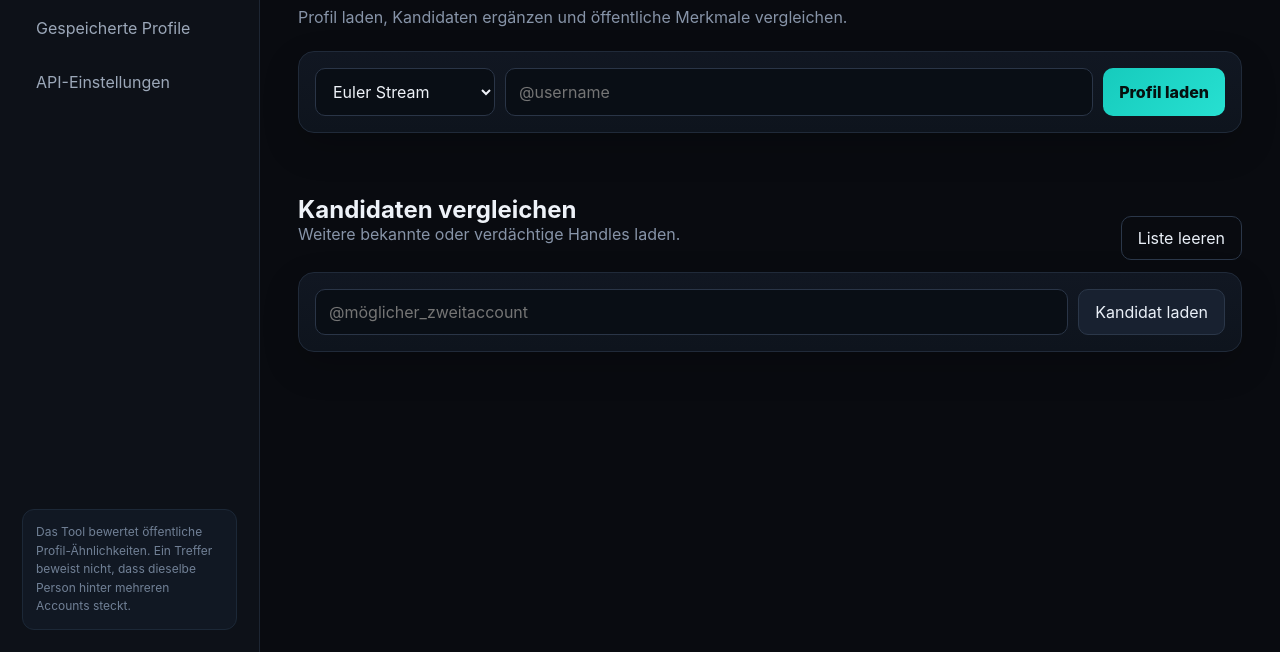
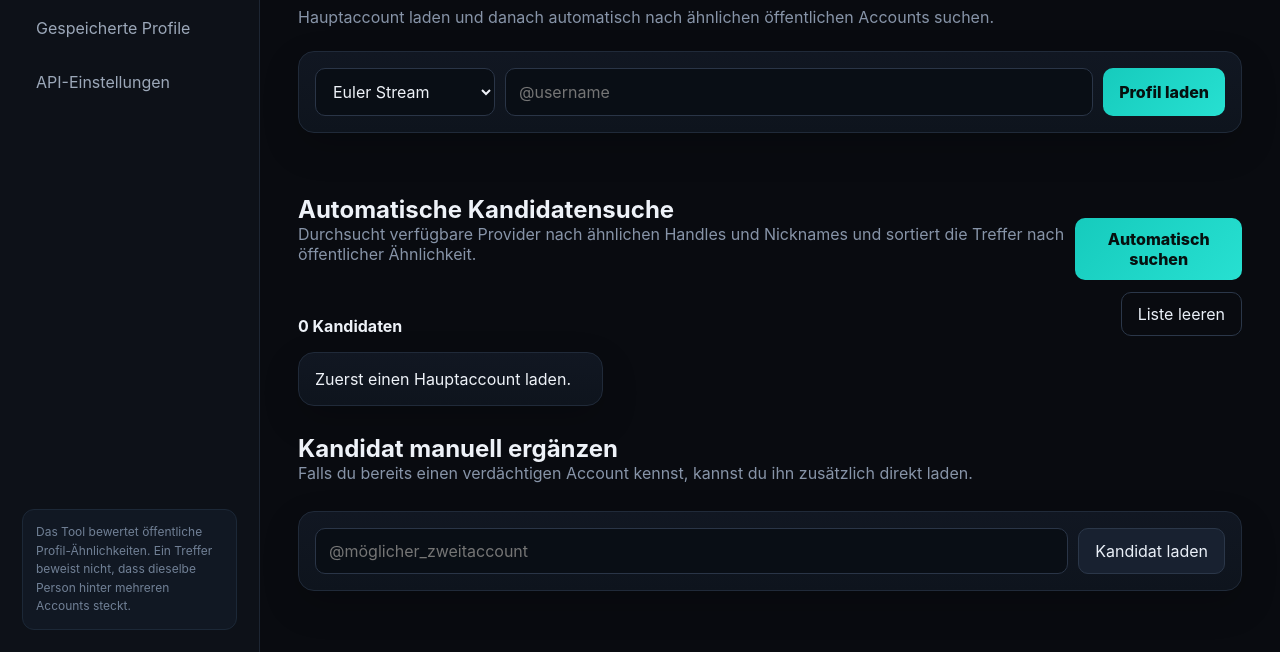
Before and after one commit to dannymeienbrock99-prog/Tiktok-Fake-Acc, an Electron app: page src/renderer/index.html in a window 1280 px wide. Shown: the part 148-800 px from the top of the page. Drawn offline with Linux system fonts and the light colour scheme.

Commit message:
Add automatic account discovery controls

```diff
--- a/src/renderer/index.html
+++ b/src/renderer/index.html
@@ -21,7 +21,7 @@
 
     <main class="content">
       <section id="search" class="view active">
-        <header><p class="eyebrow">ACCOUNT ANALYZER</p><h1>Mögliche zusammengehörige TikTok-Accounts prüfen</h1><p>Profil laden, Kandidaten ergänzen und öffentliche Merkmale vergleichen.</p></header>
+        <header><p class="eyebrow">ACCOUNT ANALYZER</p><h1>Mögliche zusammengehörige TikTok-Accounts prüfen</h1><p>Hauptaccount laden und danach automatisch nach ähnlichen öffentlichen Accounts suchen.</p></header>
         <div class="searchbar card">
           <select id="provider"><option value="euler">Euler Stream</option><option value="tikapi">TikAPI</option><option value="custom">Custom Provider</option></select>
           <input id="handle" placeholder="@username" autocomplete="off" />
@@ -29,10 +29,19 @@
         </div>
         <div id="status" class="status"></div>
         <div id="sourceProfile"></div>
+
         <section class="candidate-section">
-          <div class="section-head"><div><h2>Kandidaten vergleichen</h2><p>Weitere bekannte oder verdächtige Handles laden.</p></div><button id="clearCandidates" class="ghost">Liste leeren</button></div>
+          <div class="section-head">
+            <div><h2>Automatische Kandidatensuche</h2><p>Durchsucht verfügbare Provider nach ähnlichen Handles und Nicknames und sortiert die Treffer nach öffentlicher Ähnlichkeit.</p></div>
+            <button id="autoSearchBtn" class="primary">Automatisch suchen</button>
+          </div>
+          <div class="section-head"><div><strong id="candidateCount">0 Kandidaten</strong></div><button id="clearCandidates" class="ghost">Liste leeren</button></div>
+          <div id="candidateGrid" class="grid"></div>
+        </section>
+
+        <section class="candidate-section">
+          <div class="section-head"><div><h2>Kandidat manuell ergänzen</h2><p>Falls du bereits einen verdächtigen Account kennst, kannst du ihn zusätzlich direkt laden.</p></div></div>
           <div class="candidate-add card"><input id="candidateHandle" placeholder="@möglicher_zweitaccount"/><button id="candidateBtn">Kandidat laden</button></div>
-          <div id="candidateGrid" class="grid"></div>
         </section>
       </section>
 
@@ -44,9 +53,9 @@
       <section id="settings" class="view">
         <header><p class="eyebrow">PROVIDER</p><h1>API-Einstellungen</h1><p>Keys werden nur lokal in der App-Datenbank gespeichert.</p></header>
         <div class="settings-grid">
-          <label class="card"><span>Euler API-Key</span><input id="eulerKey" type="password" placeholder="API-Key"/><small>Für /tiktok/users/{unique_id}/basic</small></label>
+          <label class="card"><span>Euler API-Key</span><input id="eulerKey" type="password" placeholder="API-Key"/><small>Profilabfrage plus Ranking-Katalog-Suche.</small></label>
           <label class="card"><span>Euler Base URL</span><input id="eulerBaseUrl" value="https://api.eulerstream.com"/></label>
-          <label class="card"><span>TikAPI API-Key</span><input id="tikapiKey" type="password" placeholder="API-Key"/><small>Verwendet /public/check?username=...</small></label>
+          <label class="card"><span>TikAPI API-Key</span><input id="tikapiKey" type="password" placeholder="API-Key"/><small>Profilabfrage plus /public/search/users.</small></label>
           <label class="card"><span>Custom API-Key</span><input id="customKey" type="password" placeholder="optional"/></label>
           <label class="card wide"><span>Custom URL-Template</span><input id="customTemplate" placeholder="https://example/api/user/{username}"/><small>{username} oder {handle} wird ersetzt.</small></label>
         </div>
```
